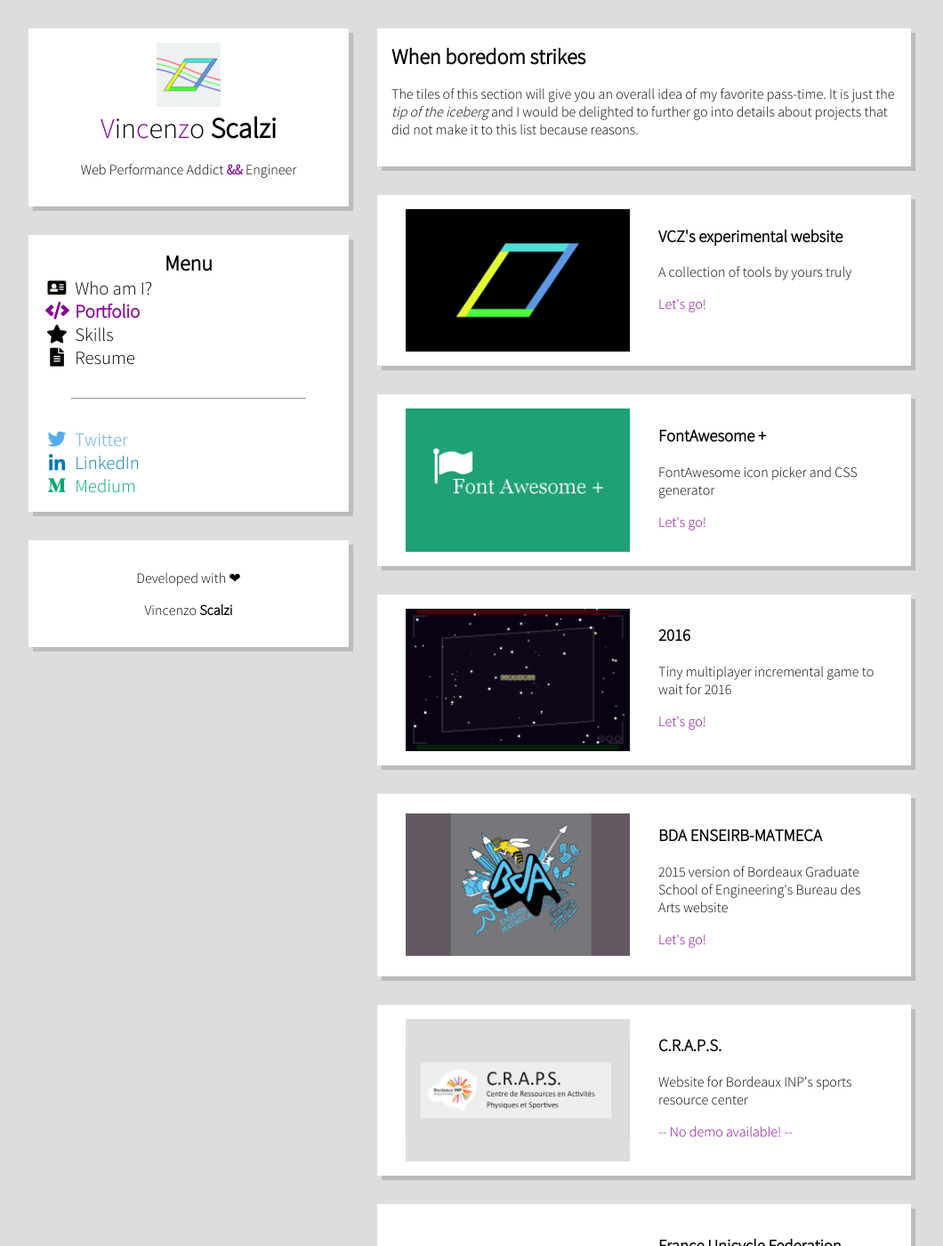
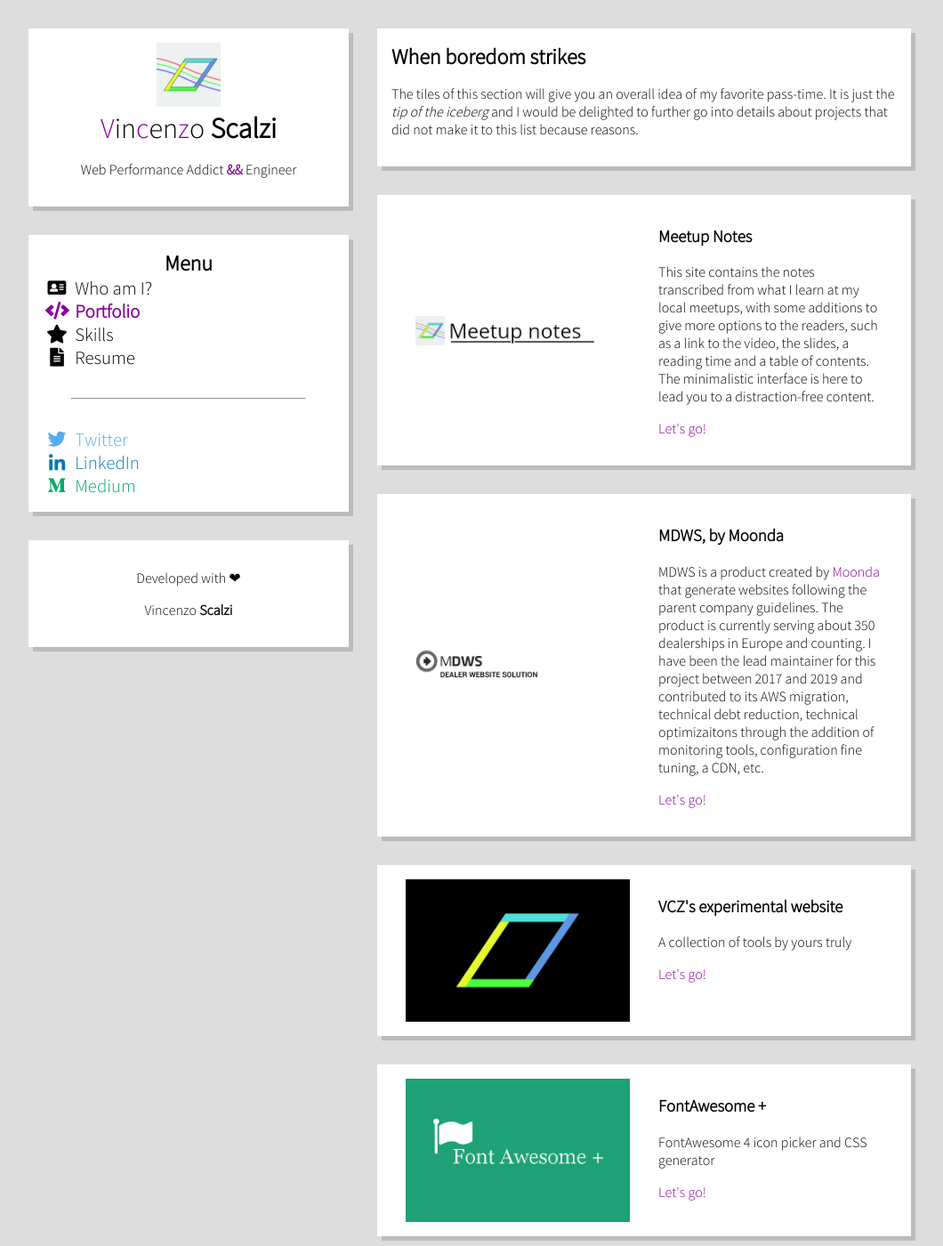
Before and after one commit to vcz-fr/Website, a Jekyll site: the page built from portfolio.html, in a window 1280 px wide and 1400 px high. Shown: the whole window at 89% size, without its empty margins (112-1172 px from the left). Built offline with Jekyll 4.4.1, drawn with Linux system fonts in a browser that asks for light colours; some of the changed text lies outside the part shown.

Commit message:
Two more portfolio items

```diff
--- a/_data/portfolio.yml
+++ b/_data/portfolio.yml
@@ -1,10 +1,20 @@
+- name: Meetup Notes
+  description: This site contains the notes transcribed from what I learn at my local meetups, with some additions to give more options to the readers, such as a link to the video, the slides, a reading time and a table of contents. The minimalistic interface is here to lead you to a distraction-free content.
+  image: 9.png
+  link: https://meetups.vcz.fr/
+
+- name: MDWS, by Moonda
+  description: MDWS is a product created by <a href="https://moonda.com/">Moonda</a> that generate websites following the parent company guidelines. The product is currently serving about 350 dealerships in Europe and counting. I have been the lead maintainer for this project between 2017 and 2019 and contributed to its AWS migration, technical debt reduction, technical optimizaitons through the addition of monitoring tools, configuration fine tuning, a CDN, etc.
+  image: 8.png
+  link: https://mydws.net
+
 - name: VCZ's experimental website
   description: A collection of tools by yours truly
   image: 7.png
   link: https://dev.vcz.fr
 
 - name: FontAwesome +
-  description: FontAwesome icon picker and CSS generator
+  description: FontAwesome 4 icon picker and CSS generator
   image: 1.png
   link: https://app.izdev.fr/fa+
 
@@ -18,7 +28,7 @@
   image: 3.png
   link: https://bda.eirb.fr
 
-- name: C.R.A.P.S.
+- name: Bordeaux INP's sports resource center
   description: Website for Bordeaux INP's sports resource center
   image: 4.png
   link: "#"
```
Also changed, not shown: assets/img/portfolio/8.png (added), assets/img/portfolio/9.png (added).
